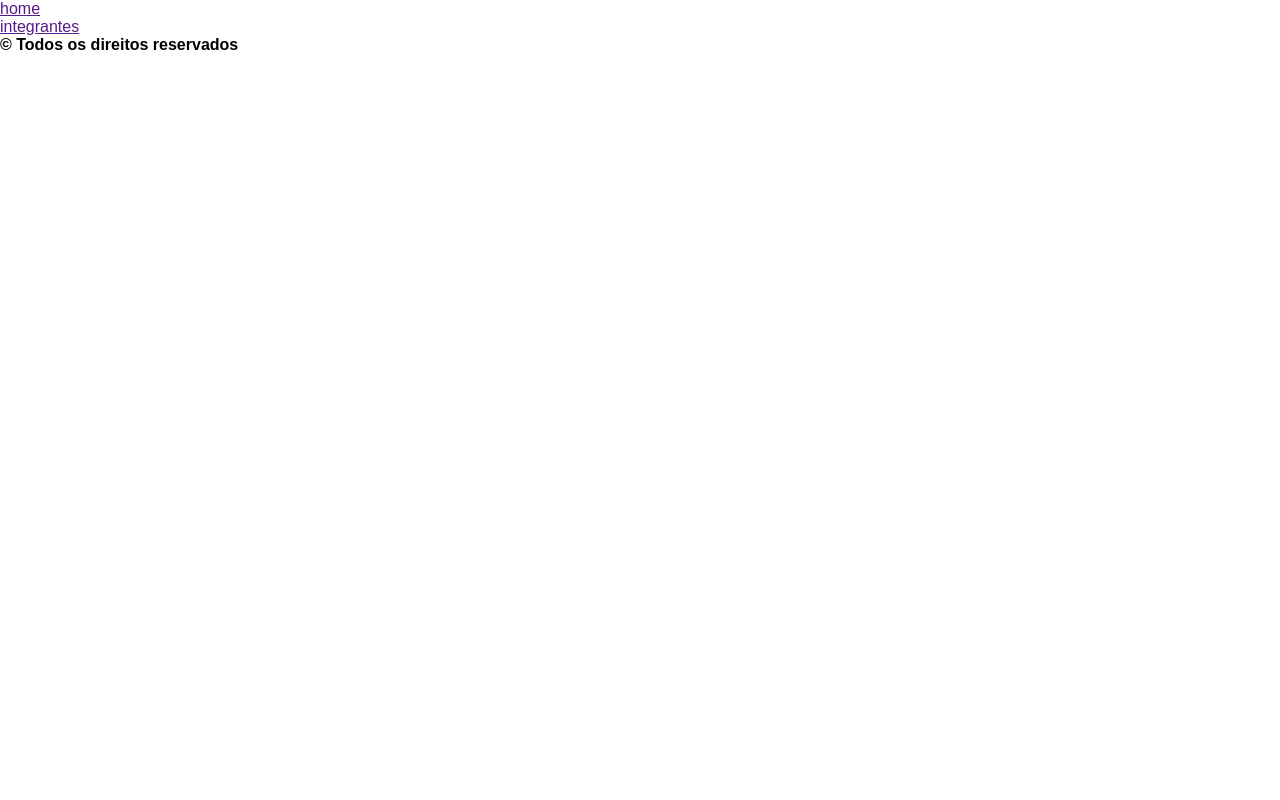
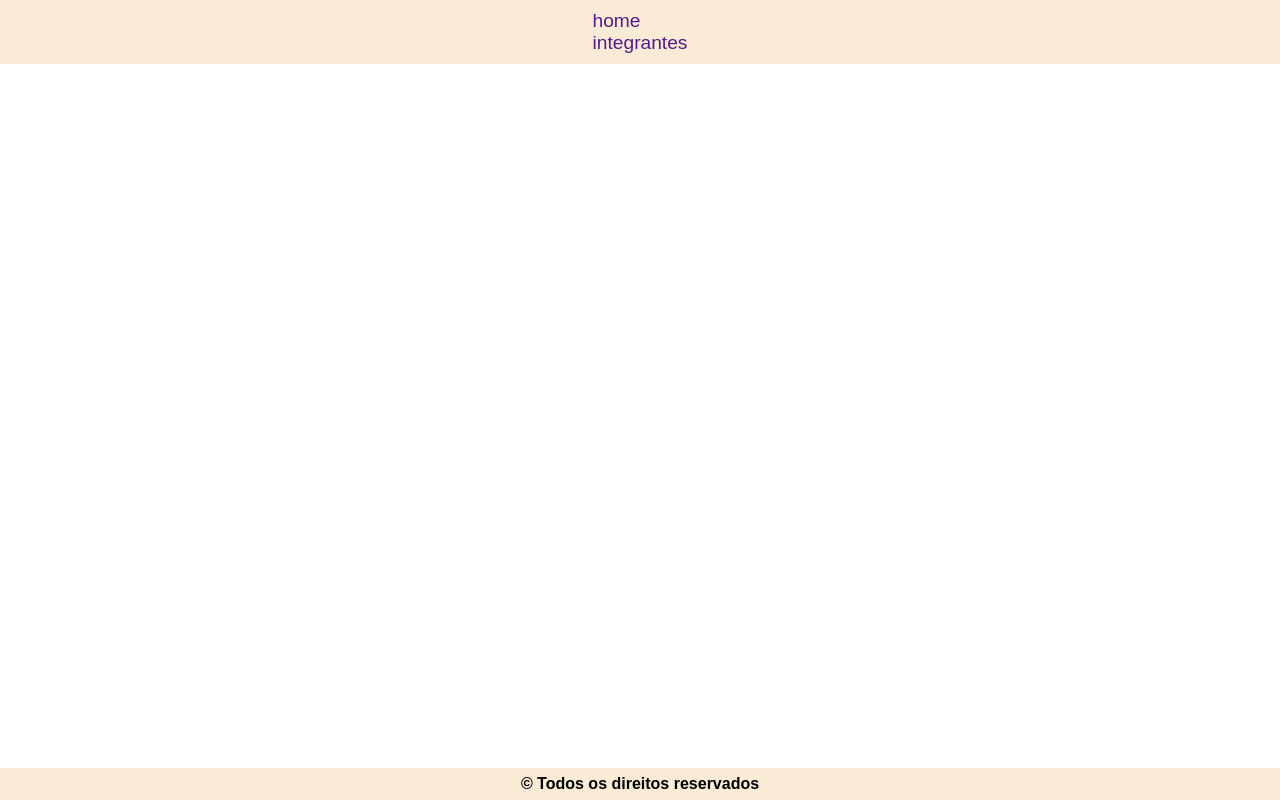
Before and after one commit to UI-ONGs/UI-PwbAval, a plain HTML site: page index.html in a window 1280 px wide. Drawn offline with Linux system fonts and the light colour scheme.

Commit message:
Update main.css

```diff
--- a/main.css
+++ b/main.css
@@ -6,14 +6,41 @@
 
 }
 
-.cabecalho, .rodape {
-    background-color: antiquewhite;
-    display: flex;
-    justify-content: center;
-    padding: 4vh;
-    width: 100%;
-}
 
 #final {
     font-weight: bold;
 }
+
+#secP{
+    min-height: 88vh;
+}
+
+.extremidade{
+    background-color: antiquewhite;
+    display: flex;
+    justify-content: center;
+    align-items: center;
+    width: 100%;
+}
+
+header{
+
+    min-height: 8vh;
+}
+
+footer{
+    min-height: 4vh;
+}
+
+.item{
+    list-style: none;
+    font-size: 1.2rem;
+}
+
+.item a{
+    text-decoration: none;
+}
+
+.conteudo:hover{
+    color:blue;
+}
```
